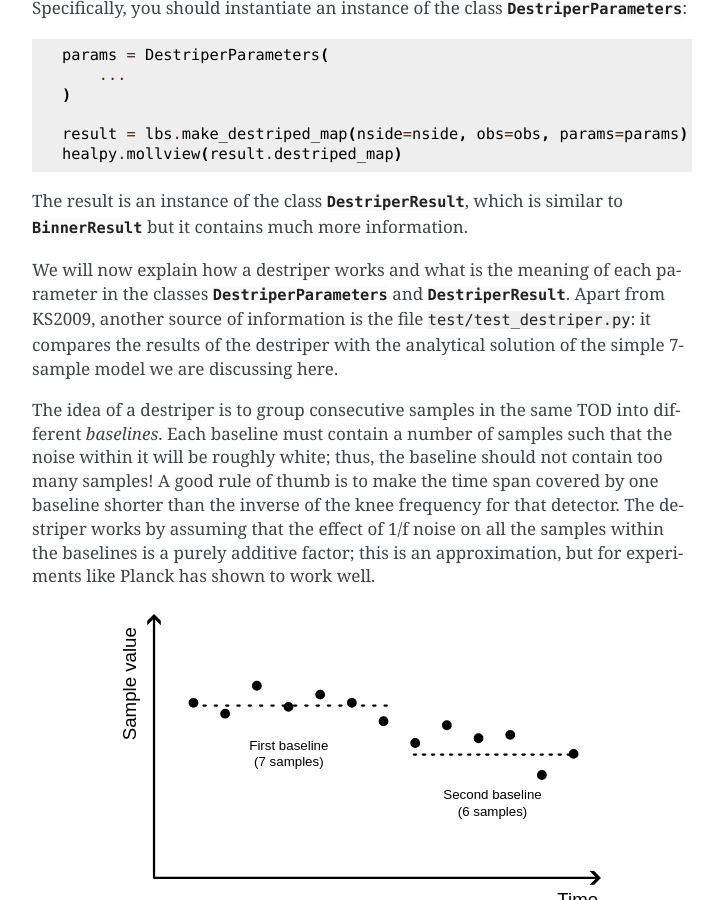
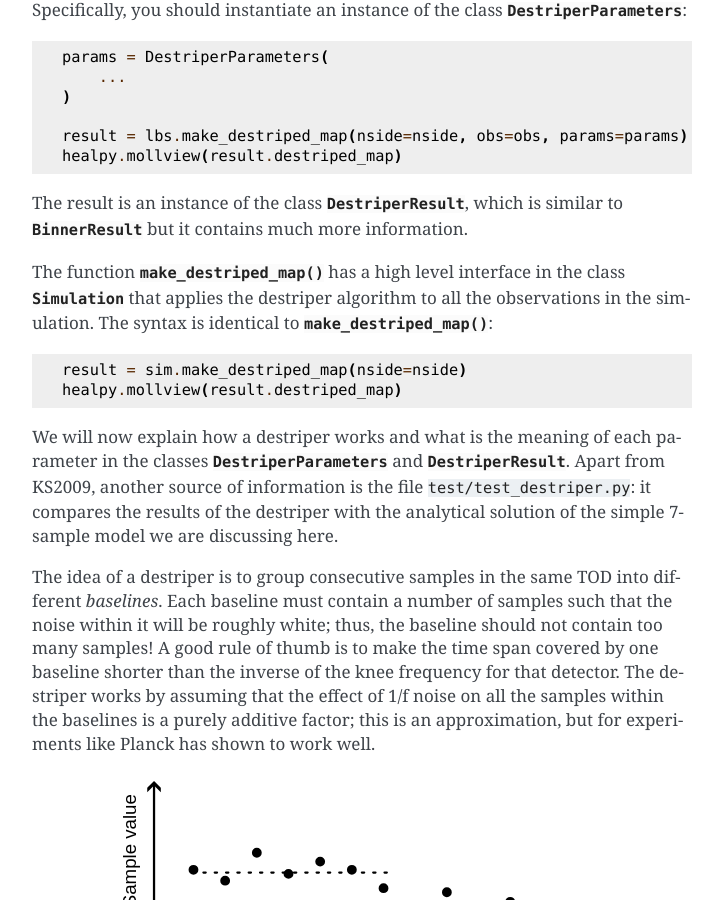
Before and after one commit to litebird/litebird_sim, a Sphinx documentation site: the page built from docs/source/mapmaking.rst, in a window 1280 px wide and 900 px high, scrolled down 5619 px. Shown: the whole window, without its empty margins (388-1111 px from the left). Built offline with Sphinx 7.4.7, drawn with Linux system fonts in a browser that asks for light colours; cross-references to code outside the pages are shown as plain code.

```diff
--- a/docs/source/mapmaking.rst
+++ b/docs/source/mapmaking.rst
@@ -117,7 +119,7 @@ alternatively pointings can be provided as a list of numpy arrays.)
 The result is an instance of the class :class:`.BinnerResult`
 and contains both the I/Q/U maps and the covariance matrix.
 
-The :func:`.make_binned_map` has a high level interface in the class
+The function :func:`.make_binned_map` has a high level interface in the class
 :class:`.Simulation` that bins the content of the observations into maps
 The syntax is identical to :func:`.make_binned_map`::
 
@@ -334,6 +336,14 @@ instance of the class :class:`.DestriperParameters`::
 
 The result is an instance of the class :class:`.DestriperResult`, which
 is similar to :class:`.BinnerResult` but it contains much more information.
+
+The function :func:`.make_destriped_map` has a high level interface in the class
+:class:`.Simulation` that applies the destriper algorithm to all the
+observations in the simulation.
+The syntax is identical to :func:`.make_destriped_map`::
+
+    result = sim.make_destriped_map(nside=nside)
+    healpy.mollview(result.destriped_map)
 
 We will now explain how a destriper works and what is the meaning of each
 parameter in the classes :class:`.DestriperParameters` and
@@ -579,7 +589,6 @@ You can save the results of the destriper using the function
 :func:`.load_destriper_results`. Note that if you are running your code
 using MPI, you should call both functions on *all* the MPI processes,
 and the number of processes should be the same between the two calls.
-
 
 How the N_obs matrix is stored
 ~~~~~~~~~~~~~~~~~~~~~~~~~~~~~~
```
Also changed, not shown: other parts of docs/source/mapmaking.rst (+2 -0 lines), CHANGELOG.md (+2 -0 lines), docs/source/observations.rst (+5 -3 lines), docs/source/simulations.rst (+32 -0 lines).
